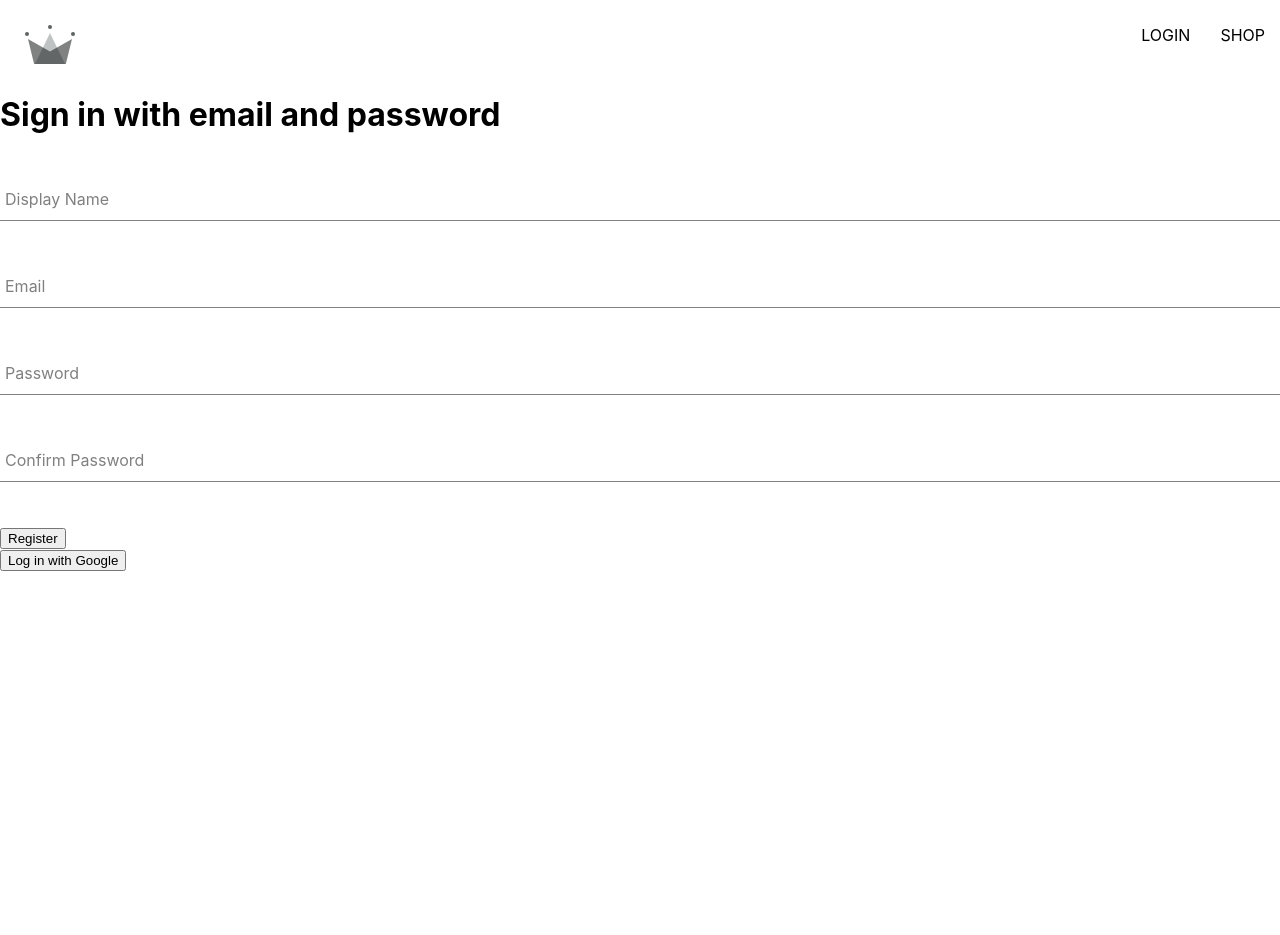
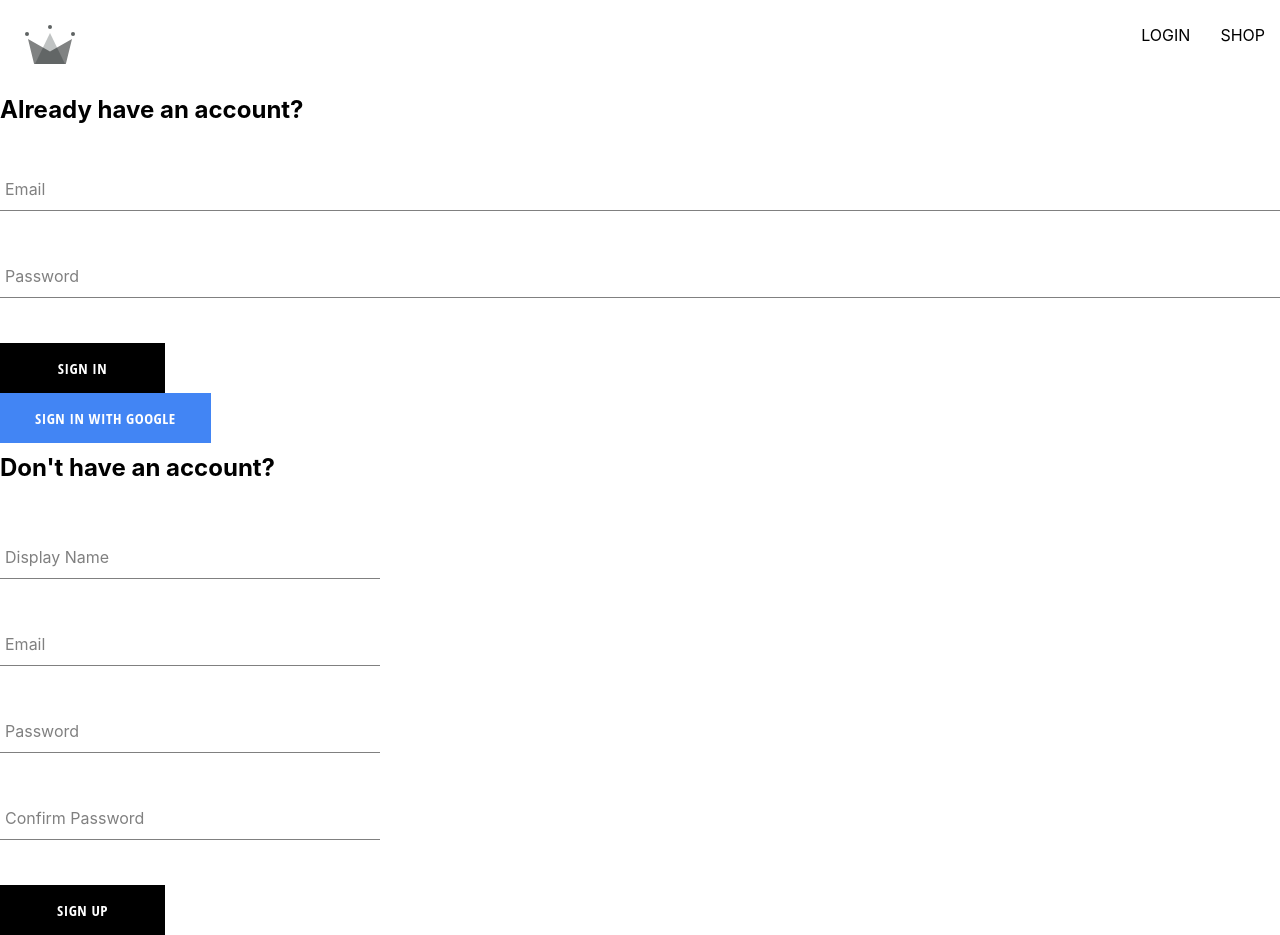
Before and after one commit to ClaspMyGoose/ztm_capstone, a React (Create React App) app: page /login in a window 1280 px wide. Before the commit the page ends 800 px from the top, so only its background shows below. Built offline with nearby package versions, Linux system fonts and the light colour scheme; no server answers.

Commit message:
added button component, added sign-in-form component, refactored login, completed sign-up-form with styling

```diff
--- /dev/null
+++ b/src/components/button/button.component.jsx
@@ -0,0 +1,13 @@
+import './button.styles.scss';
+
+const  BUTTON_TYPE_CLASSES  = {
+  google: 'google-sign-in',
+  inverted: 'inverted'
+}
+
+const Button = ({ children, buttonType, ...otherProps}) => (
+
+  <button className={`${buttonType ? BUTTON_TYPE_CLASSES[buttonType] : ''} button-container`} {...otherProps} >{children}</button>
+)
+
+export default Button
--- /dev/null
+++ b/src/components/button/button.styles.scss
@@ -0,0 +1,46 @@
+.button-container {
+  min-width: 165px;
+  width: auto;
+  height: 50px;
+  letter-spacing: 0.5px;
+  line-height: 50px;
+  padding: 0 35px 0 35px;
+  font-size: 15px;
+  background-color: black;
+  color: white;
+  text-transform: uppercase;
+  font-family: 'Open Sans Condensed';
+  font-weight: bolder;
+  border: none;
+  cursor: pointer;
+  display: flex;
+  justify-content: center;
+
+  &:hover {
+    background-color: white;
+    color: black;
+    border: 1px solid black;
+  }
+
+  &.google-sign-in {
+    background-color: #4285f4;
+    color: white;
+
+    &:hover {
+      background-color: #357ae8;
+      border: none;
+    }
+  }
+
+  &.inverted {
+    background-color: white;
+    color: black;
+    border: 1px solid black;
+
+    &:hover {
+      background-color: black;
+      color: white;
+      border: none;
+    }
+  }
+}
--- /dev/null
+++ b/src/components/sign-in-form/sign-in-form.component.jsx
@@ -0,0 +1,51 @@
+import './sign-in-form.styles.scss';
+import { useState } from 'react'
+import { googleSignIn, createUserDocument } from '../../utils/firebase/firebase.utils';
+import FormInput from '../form-input/form-input.component';
+import Button from '../button/button.component';
+
+const SignInForm = () => {
+
+const defaultFormFields = {
+  email: '',
+  password: ''
+}
+
+const [formFields, setFormFields] = useState(defaultFormFields)
+
+const logGoogleUser = async () => {
+  const { user } = await googleSignIn();
+  createUserDocument(user);
+}
+
+
+
+// TODO function does nothing
+const logInFunction = () => {}
+
+const onChangeHandler = (e) => {
+  setFormFields({ ...formFields, [e.target.name]: e.target.value })
+}
+
+
+const { email, password } = formFields;
+
+
+
+return (
+  <div className="sign-in-container">
+    <h2>Already have an account?</h2>
+    <form onSubmit={logInFunction}>
+
+      <FormInput label='Email' type='email' value={email} name='email' onChange={onChangeHandler} />
+      <FormInput label='Password' type='password' value={password} name='password' onChange={onChangeHandler} />
+      <Button type='submit'>Sign In</Button>
+    </form>
+    <Button onClick={logGoogleUser} buttonType='google'>Sign In with Google</Button>
+
+  </div>
+)
+
+}
+
+export default SignInForm
--- a/src/components/sign-up-form/sign-up-form.component.jsx
+++ b/src/components/sign-up-form/sign-up-form.component.jsx
@@ -2,6 +2,7 @@ import './sign-up-form.styles.scss';
 import { useState } from 'react';
 import { createUserDocument, registerWithEmailPassword } from '../../utils/firebase/firebase.utils';
 import FormInput from '../form-input/form-input.component';
+import Button from '../button/button.component';
 
 
 
@@ -46,14 +47,14 @@ const SignUpForm = () => {
 
 
   return (
-  <div className="sign-up-form">
-    <h1>Sign in with email and password</h1>
+  <div className="sign-up-container">
+    <h2>Don't have an account?</h2>
     <form onSubmit={createNewUser}>
       <FormInput label='Display Name' type="text" name="displayName" required value={displayName} onChange={handleChange} />
       <FormInput label='Email' type="email" name ="email" required value={email} onChange={handleChange} />
       <FormInput label='Password' type="password" name="password" required value={password} onChange={handleChange} />
       <FormInput label='Confirm Password' type="password" name="passwordConfirm" required value={passwordConfirm} onChange={handleChange} />
-      <button type='submit'>Register</button>
+      <Button type='submit'>Sign Up</Button>
     </form>
   </div>
   )
--- a/src/components/sign-up-form/sign-up-form.styles.scss
+++ b/src/components/sign-up-form/sign-up-form.styles.scss
@@ -0,0 +1,9 @@
+.sign-up-container {
+  display: flex;
+  flex-direction: column;
+  width: 380px;
+
+  h2 {
+    margin: 10px 0;
+  }
+}
--- a/src/routes/login/login.component.jsx
+++ b/src/routes/login/login.component.jsx
@@ -1,21 +1,16 @@
 
-import { googleSignIn, createUserDocument } from '../../utils/firebase/firebase.utils';
+
+import SignInForm from '../../components/sign-in-form/sign-in-form.component';
 import SignUpForm from '../../components/sign-up-form/sign-up-form.component';
+
 
 const Login = () => {
 
 
-  const logGoogleUser = async () => {
-    const { user } = await googleSignIn();
-    createUserDocument(user);
-  }
-
-
-
   return (
     <div>
+      <SignInForm />
       <SignUpForm />
-      <button onClick={logGoogleUser}>Log in with Google</button>
     </div>
   )
 };
```
Also changed, not shown: src/components/sign-in-form/sign-in-form.styles.scss (added).
